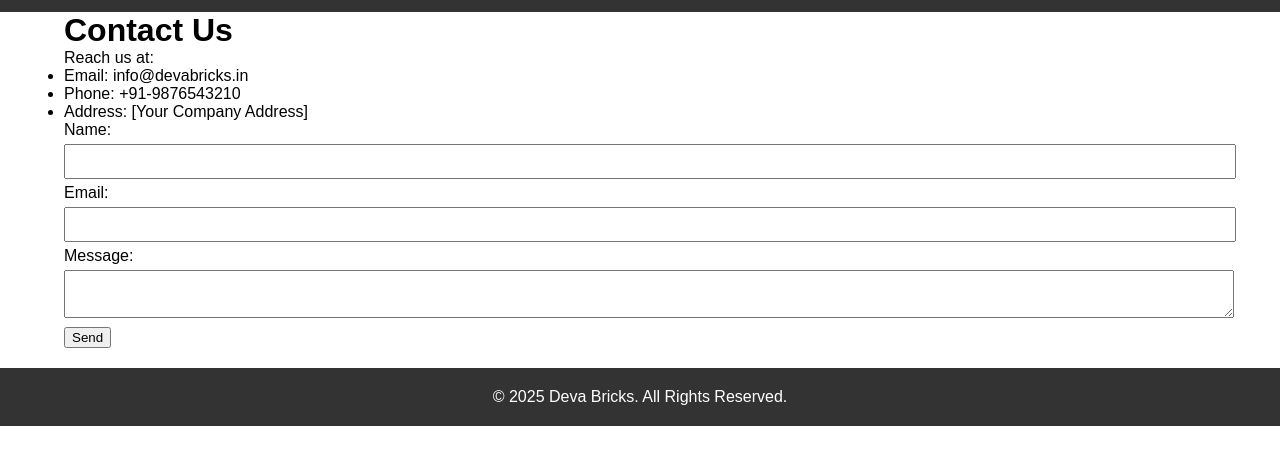
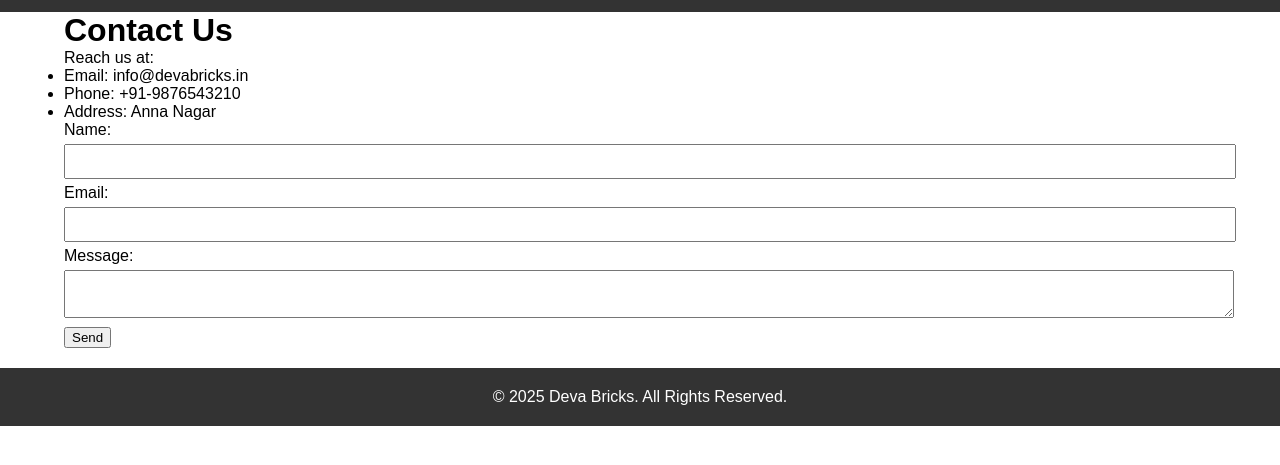
Before and after one commit to KavitaDharanidhar/devabricks-site, a plain HTML site: page contact.html in a window 1280 px wide. Shown: the part 37-502 px from the top of the page. Drawn offline with Linux system fonts and the light colour scheme.

Commit message:
Update contact.html

```diff
--- a/contact.html
+++ b/contact.html
@@ -25,7 +25,7 @@
   <ul>
     <li>Email: info@devabricks.in</li>
     <li>Phone: +91-9876543210</li>
-    <li>Address: [Your Company Address]</li>
+    <li>Address: Anna Nagar</li>
   </ul>
 
   <form>
```
